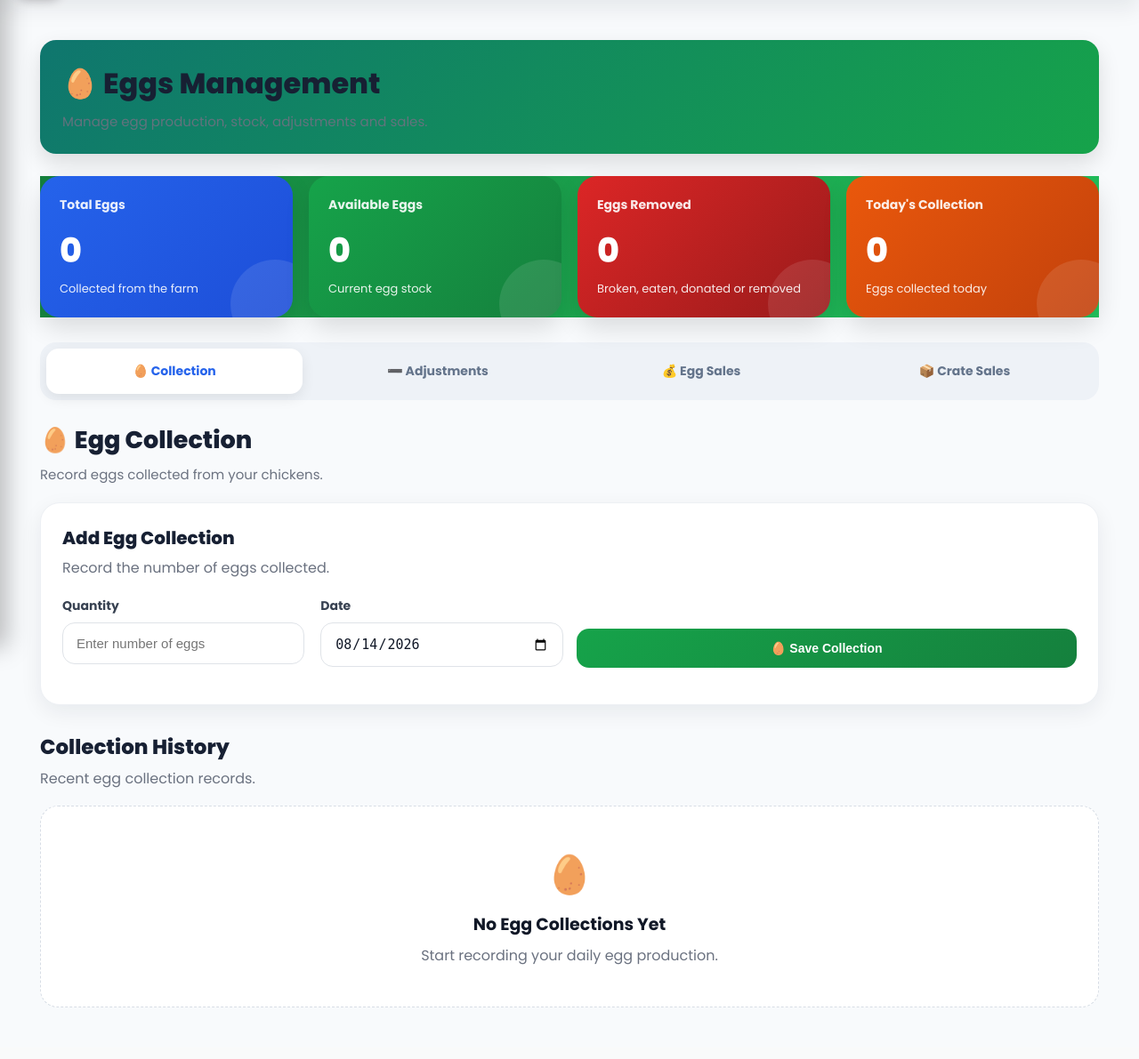
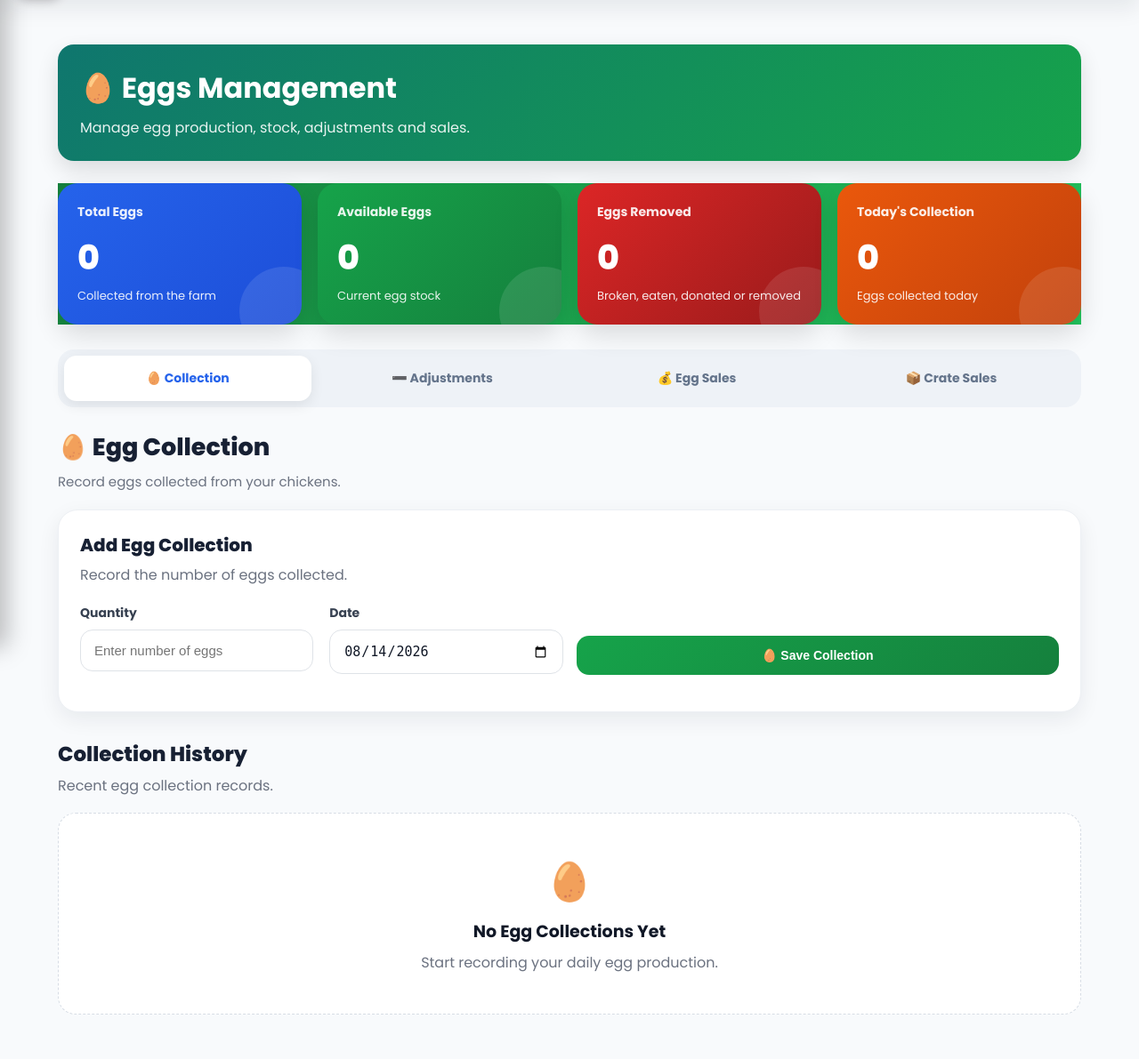
Before and after one commit to abiud45/kagendo-chicken, a Flask app: page /eggs in a window 1280 px wide. Shown: the part 72-1263 px from the top of the page at 89% size. Before the commit the page ends 1205 px from the top, so only its background shows below. Run offline with Flask 3, Linux system fonts and the light colour scheme.

Commit message:
Update eggs.html

```diff
--- a/templates/eggs.html
+++ b/templates/eggs.html
@@ -1,40 +1,6 @@
 <div class="page eggs-page">
 
 <style>
-
-/* =========================================================
-   EGGS PAGE
-========================================================= */
-
-.eggs-page {
-    max-width: 1250px;
-    margin: 0 auto;
-    padding: 20px;
-    color: #1f2937;
-}
-
-
-/* =========================================================
-   PAGE HEADER
-========================================================= */
-
-.eggs-page .page-header {
-    margin-bottom: 25px;
-}
-
-.eggs-page .page-header h1 {
-    margin: 0;
-    font-size: 32px;
-    font-weight: 800;
-    color: #172033;
-}
-
-.eggs-page .page-header p {
-    margin-top: 7px;
-    color: #6b7280;
-    font-size: 15px;
-}
-
 
 /* =========================================================
    SUMMARY CARDS
```
